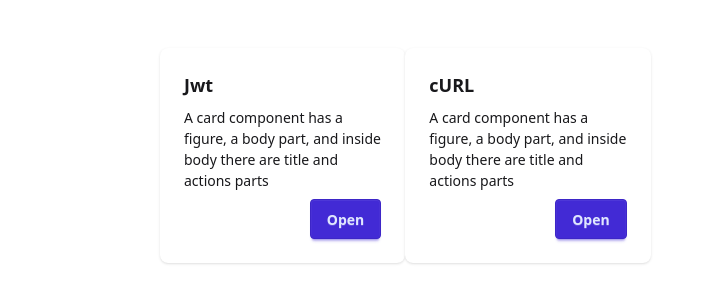
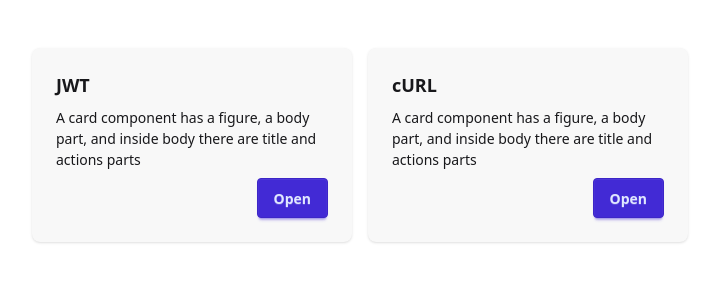
Before and after one commit to iaseth/cryptical, a SvelteKit app in the folder sv-app/: page / in a window 1280 px wide. Shown: the top 302 px of the page, without its empty margins (112-831 px from the left). Built offline with nearby package versions, Linux system fonts and the light colour scheme.

Commit message:
Minor styling changes

```diff
--- a/sv-app/src/components/CardLink.svelte
+++ b/sv-app/src/components/CardLink.svelte
@@ -7,7 +7,7 @@
 	let { href, title }: Props = $props();
 </script>
 
-<div class="card bg-base-100 card-md shadow-sm">
+<div class="card bg-base-200 shadow-sm">
 	<div class="card-body">
 		<h2 class="card-title">{title}</h2>
 		<p>A card component has a figure, a body part, and inside body there are title and actions parts</p>
--- a/sv-app/src/routes/+page.svelte
+++ b/sv-app/src/routes/+page.svelte
@@ -7,7 +7,7 @@
 	<title>Cryptical</title>
 </svelte:head>
 
-<section class="max-w-3xl mx-auto p-4 py-12 grid sm:grid-cols-2 md:grid-cols-3">
-	<CardLink title="Jwt" href="/jwt" />
+<section class="max-w-5xl mx-auto p-4 py-12 grid gap-4 sm:grid-cols-2 md:grid-cols-3">
+	<CardLink title="JWT" href="/jwt" />
 	<CardLink title="cURL" href="/curl" />
 </section>
--- a/sv-app/src/routes/curl/+page.svelte
+++ b/sv-app/src/routes/curl/+page.svelte
@@ -21,7 +21,7 @@
 
 <section class="max-w-3xl mx-auto p-4 py-16 pb-36">
 	<header class="space-y-4 mb-6">
-		<textarea class="textarea block w-full" bind:value={curlCommand} rows=10></textarea>
+		<textarea class="textarea block w-full bg-base-200" bind:value={curlCommand} rows=10></textarea>
 		<button {onclick} class="btn btn-primary">Convert</button>
 	</header>
 
--- a/sv-app/src/routes/jwt/+page.svelte
+++ b/sv-app/src/routes/jwt/+page.svelte
@@ -22,7 +22,7 @@
 
 <section class="max-w-3xl mx-auto p-4 overflow-x-hidden">
 	<header class="space-y-4 mb-6">
-		<textarea class="textarea block w-full" bind:value={jwtToken} rows=10></textarea>
+		<textarea class="textarea block w-full bg-base-200" bind:value={jwtToken} rows=10></textarea>
 		<button {onclick} class="btn btn-primary">Decode</button>
 	</header>
 
```
